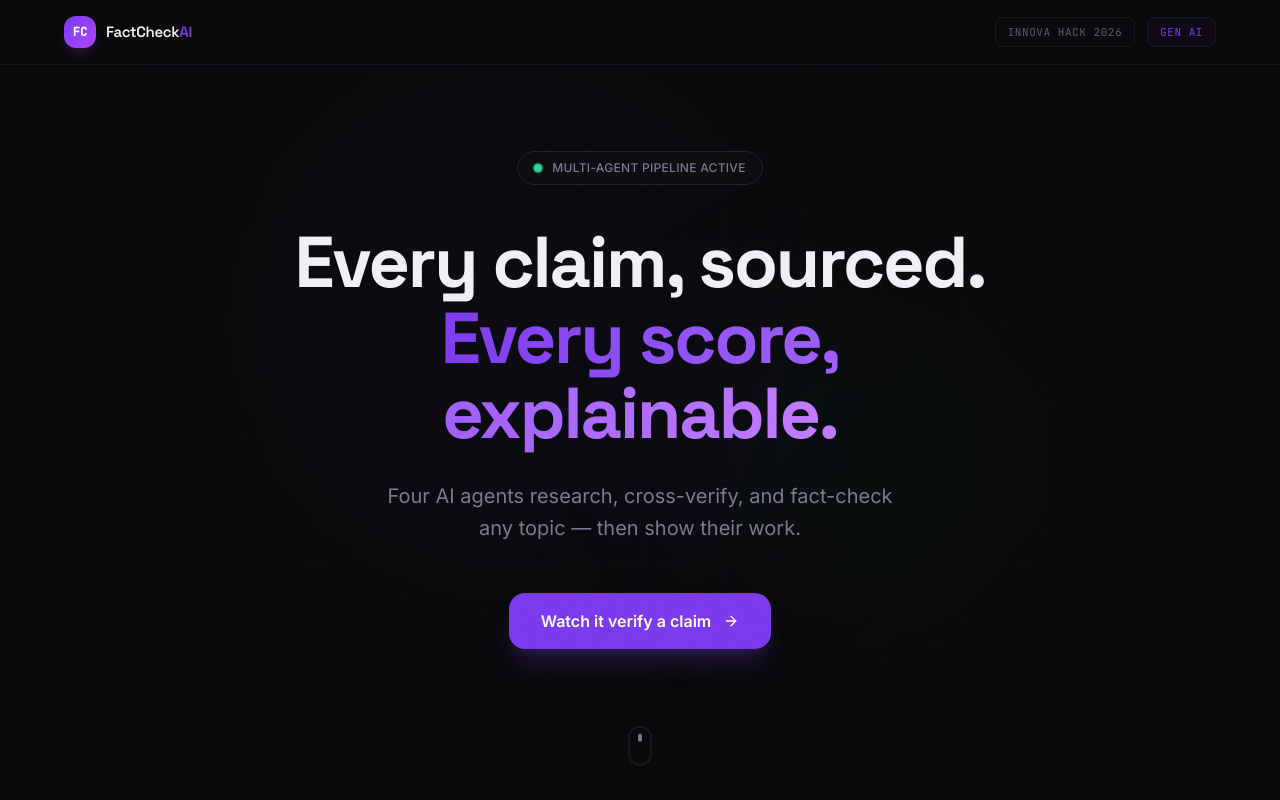
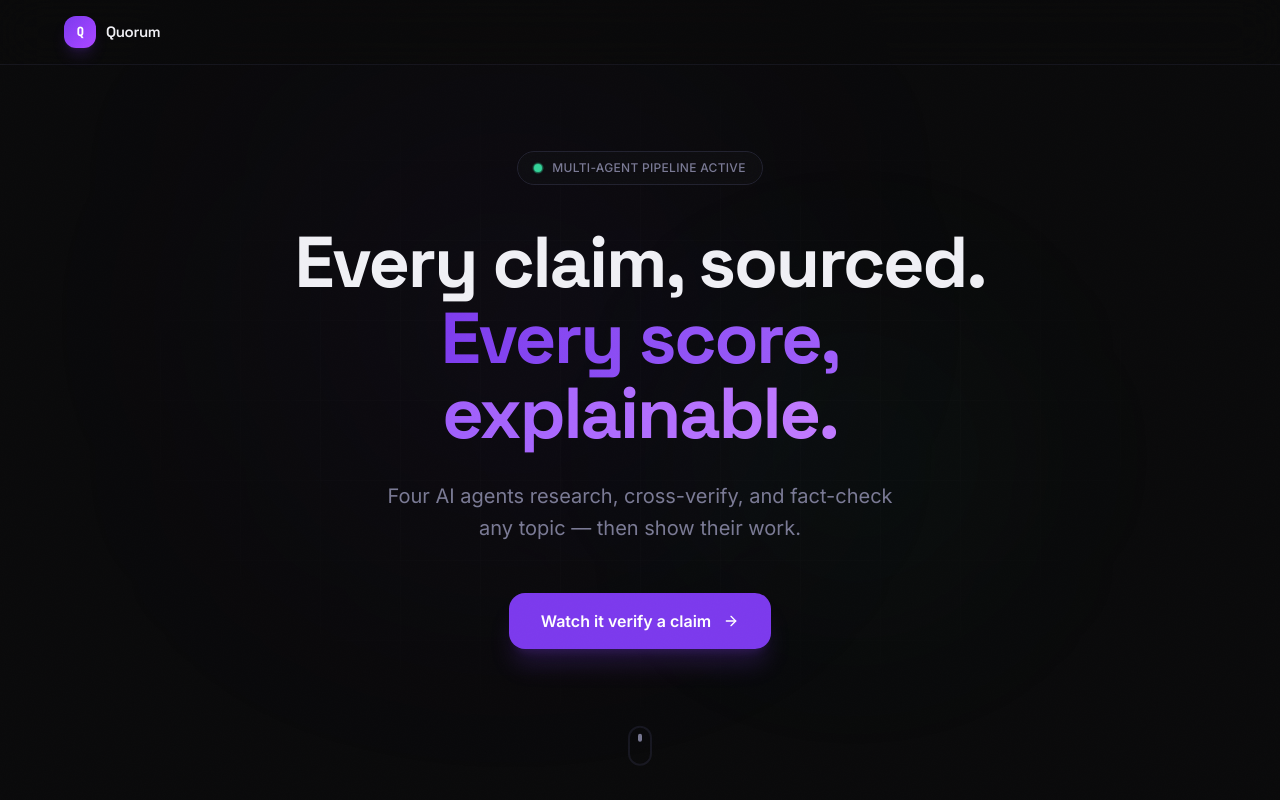
Before and after one commit to thanuj0902/Quorum, a React (Vite) app: page / in a window 1280 px wide. Shown: the top 800 px of the page. Built offline with nearby package versions, Linux system fonts and the light colour scheme.

Commit message:
ui: rename to Quorum, remove hackathon badges from navbar

```diff
--- a/index.html
+++ b/index.html
@@ -4,7 +4,7 @@
     <meta charset="UTF-8" />
     <link rel="icon" type="image/svg+xml" href="/favicon.svg" />
     <meta name="viewport" content="width=device-width, initial-scale=1.0" />
-    <title>FactCheck AI — Multi-Agent Research & Verification</title>
+    <title>Quorum — Multi-Agent Research & Verification</title>
     <link rel="preconnect" href="https://fonts.googleapis.com" />
     <link rel="preconnect" href="https://fonts.gstatic.com" crossorigin />
     <link href="https://fonts.googleapis.com/css2?family=Space+Grotesk:wght@400;500;600;700&family=Inter:wght@300;400;500;600;700&family=JetBrains+Mono:wght@400;500&display=swap" rel="stylesheet" />
--- a/src/components/Landing/LandingView.jsx
+++ b/src/components/Landing/LandingView.jsx
@@ -12,8 +12,6 @@ export default function LandingView({ onStart }) {
         <div className="max-w-6xl mx-auto flex items-center justify-between">
           <Logo onClick={onStart} />
           <div className="flex items-center gap-3">
-            <span className="text-[11px] text-text-secondary/70 font-mono uppercase tracking-wider px-3 py-1.5 rounded-lg border border-border/60 bg-surface/40 backdrop-blur-sm">INNOVA HACK 2026</span>
-            <span className="text-[11px] text-accent font-mono uppercase tracking-wider px-3 py-1.5 rounded-lg border border-accent/15 bg-accent/[0.06] backdrop-blur-sm">Gen AI</span>
           </div>
         </div>
       </nav>
--- a/src/components/ui/Logo.jsx
+++ b/src/components/ui/Logo.jsx
@@ -5,13 +5,13 @@ function Logo({ onClick, className = '' }) {
     <button
       onClick={onClick}
       className={`flex items-center gap-2.5 hover:opacity-80 transition-opacity ${className}`}
-      aria-label="FactCheck AI — return to home"
+      aria-label="Quorum — return to home"
     >
       <div className="w-8 h-8 rounded-xl bg-gradient-to-br from-accent to-purple-500 flex items-center justify-center shadow-lg shadow-accent/20" aria-hidden="true">
-        <span className="text-white text-xs font-bold font-mono">FC</span>
+        <span className="text-white text-xs font-bold font-mono">Q</span>
       </div>
       <span className="font-display font-semibold text-[15px] tracking-tight">
-        FactCheck<span className="text-accent">AI</span>
+        Quorum
       </span>
     </button>
   )
```
